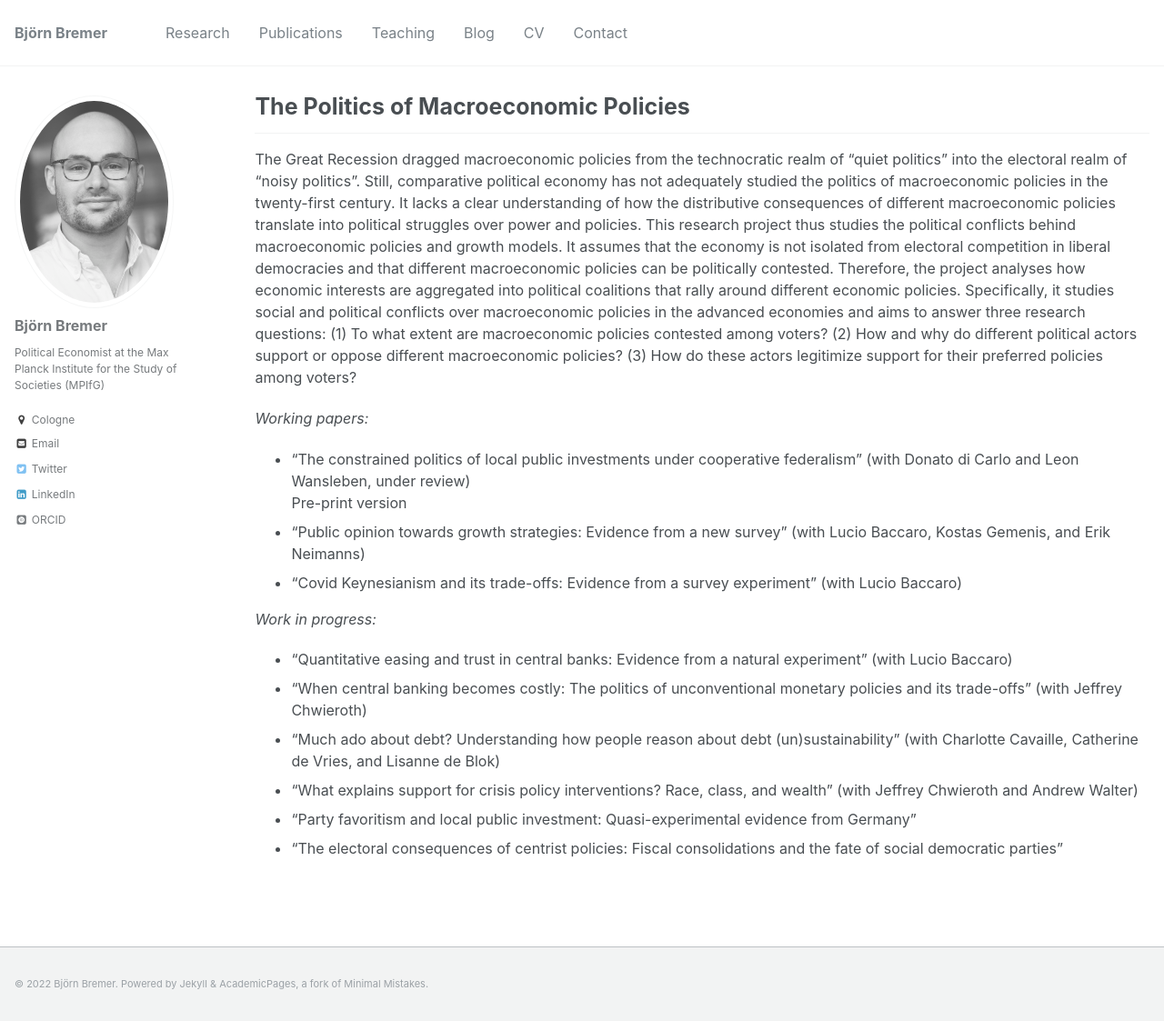
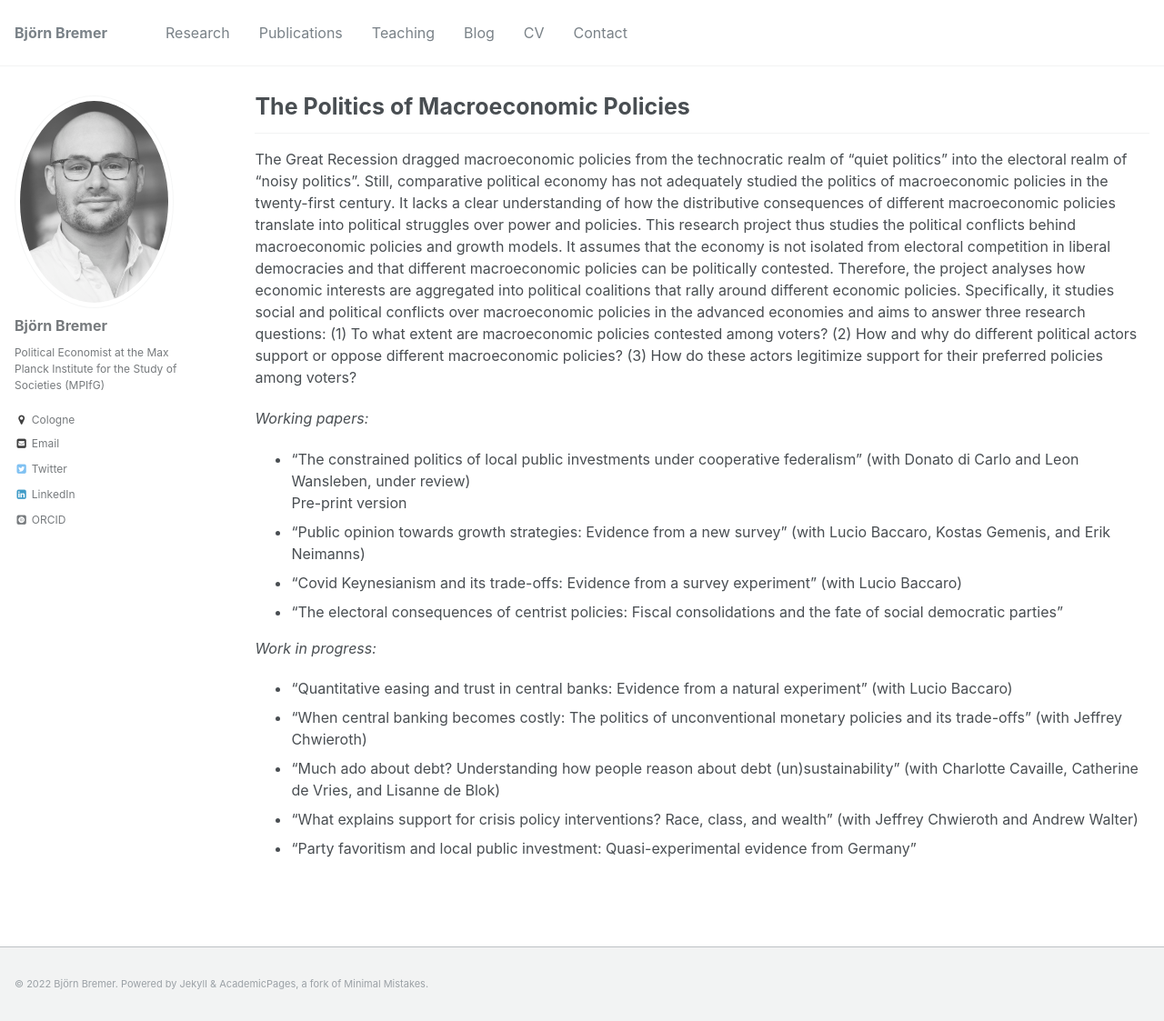
Before and after one commit to bjoernbremer/bjoernbremer.github.io, a Jekyll site: the page built from _projects/4_politics_macroeconomics.md, in a window 1280 px wide and 1123 px high. Shown: the whole window at 91% size. Built offline with Jekyll 4.4.1, drawn with Linux system fonts in a browser that asks for light colours; some web fonts are replaced.

Commit message:
Add files via upload
Update website

```diff
--- a/_projects/4_politics_macroeconomics.md
+++ b/_projects/4_politics_macroeconomics.md
@@ -15,13 +15,12 @@ The Great Recession dragged macroeconomic policies from the technocratic realm o
 [Pre-print version](https://www.mpifg.de/pu/dp_abstracts/dp21-4.asp)
 * "Public opinion towards growth strategies: Evidence from  a new survey" (with [Lucio Baccaro](http://www.mpifg.de/people/lb/index_en.asp), [Kostas Gemenis](https://www.mpifg.de/forschung/wissdetails_en.asp?MitarbID=881), and [Erik Neimanns](https://www.mpifg.de/forschung/wissdetails_en.asp?MitarbID=885))
 * "Covid Keynesianism and its trade-offs: Evidence from a survey experiment" (with [Lucio Baccaro](http://www.mpifg.de/people/lb/index_en.asp))
+* "The electoral consequences of centrist policies: Fiscal consolidations and the fate of social democratic parties"
 
 *Work in progress:*
-
 
 * "Quantitative easing and trust in central banks: Evidence from a natural experiment" (with [Lucio Baccaro](http://www.mpifg.de/people/lb/index_en.asp))
 * "When central banking becomes costly: The politics of unconventional monetary policies and its trade-offs" (with [Jeffrey Chwieroth](http://personal.lse.ac.uk/chwierot/))
 * "Much ado about debt? Understanding how people reason about debt (un)sustainability" (with [Charlotte Cavaille](https://charlottecavaille.wordpress.com/), [Catherine de Vries](https://www.catherinedevries.eu/), and [Lisanne de Blok](https://lisannedeblok.com/))
 * "What explains support for crisis policy interventions? Race, class, and wealth" (with [Jeffrey Chwieroth](http://personal.lse.ac.uk/chwierot/) and [Andrew Walter](https://findanexpert.unimelb.edu.au/profile/195100-andrew-walter))
 * "Party favoritism and local public investment: Quasi-experimental evidence from Germany"
-* "The electoral consequences of centrist policies: Fiscal consolidations and the fate of social democratic parties"
```
